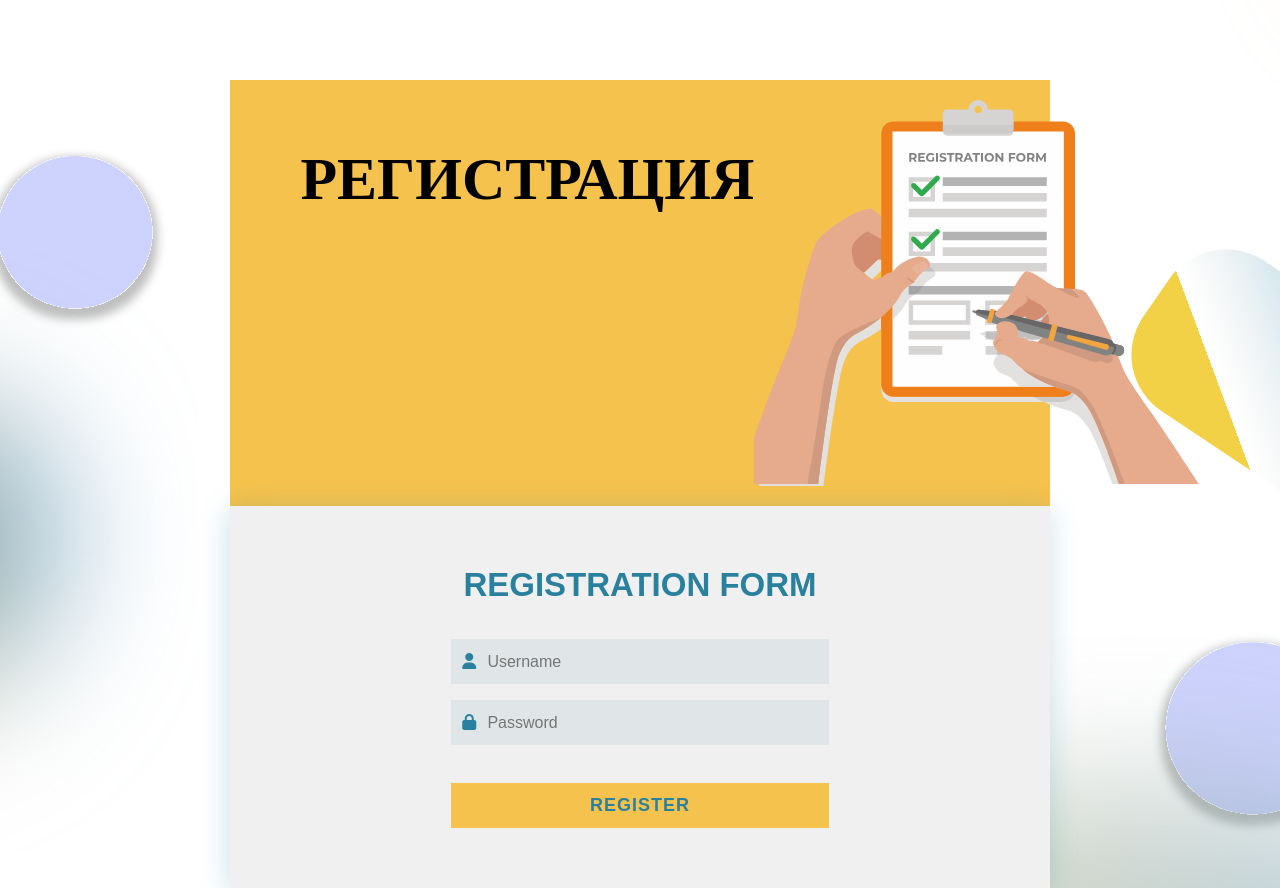
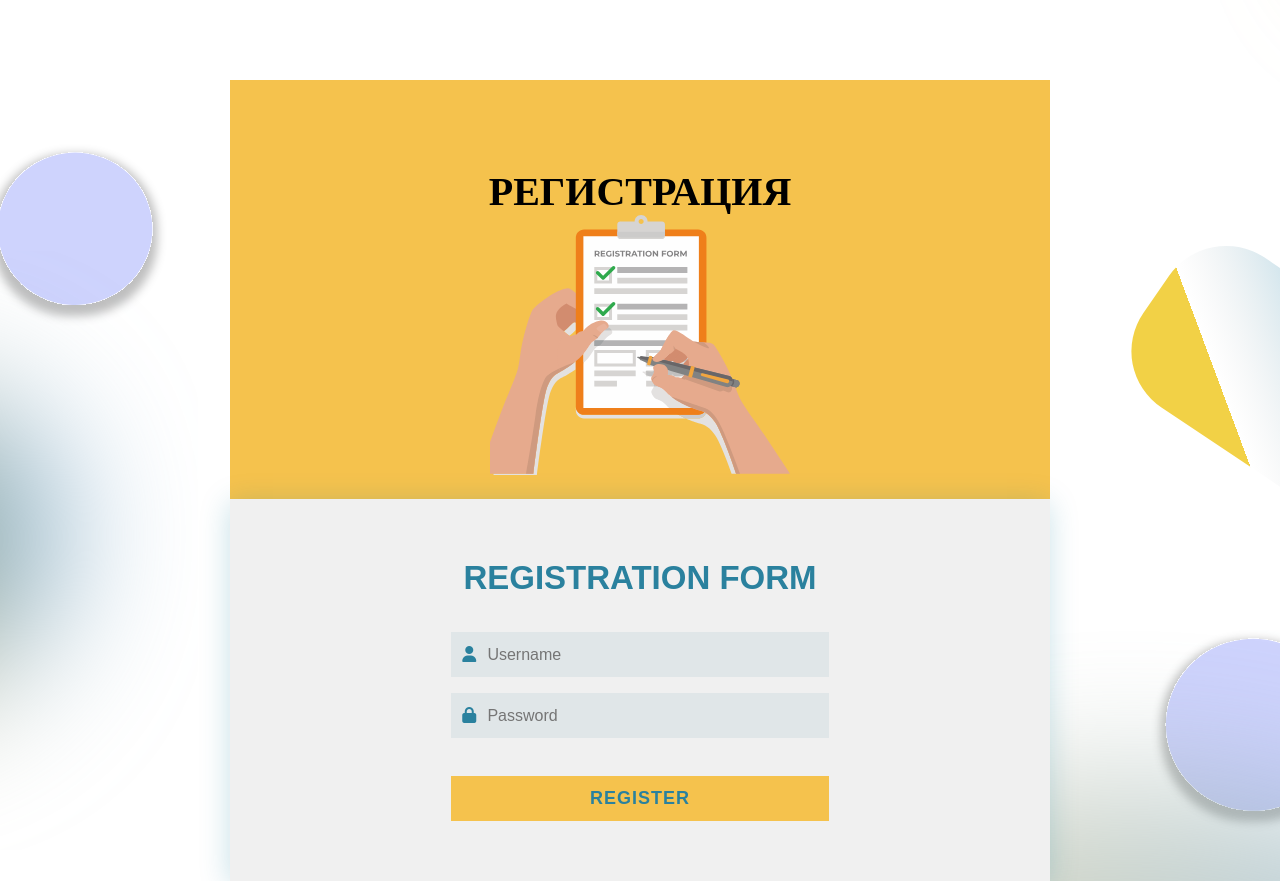
Before and after one commit to asadbek204/Team-1, a Django app: page / in a window 1280 px wide. Run offline with Django 5.2, Linux system fonts and the light colour scheme.

Commit message:
ready experts registartion

```diff
--- a/assets/main/css/main.css
+++ b/assets/main/css/main.css
@@ -54,6 +54,17 @@ body {
     font-family: var(--title);
 }
 
+@media (max-width: 1524px) {
+    .yellow-box {
+        display: block;
+        text-align: center;
+    }
+
+    .yellow-box .title h1 {
+        font-size: 40px;
+    }
+}
+
 .yellow-box img {
     max-width: 100%;
     height: auto;
@@ -61,6 +72,12 @@ body {
 
 .main-text {
     padding: 25px 70px;
+}
+
+@media (max-width: 1524px) {
+    .yellow-box img {
+        width: 300px;
+    }
 }
 
 .bg-img {
@@ -156,7 +173,7 @@ body {
     visibility: hidden;
     opacity: 0;
     transition: 0.5s;
-    width: 40%;
+    width: 50%;
     text-align: center;
     padding: 60px 32px;
     margin: 0 auto;
--- a/templates/exp_reg.html
+++ b/templates/exp_reg.html
@@ -27,7 +27,7 @@
                 <div class="title">
                     <h1 id="register-text">РЕГИСТРАЦИЯ</h1>
                 </div>
-                <img src="{% static 'main/img/registration.svg' %}" alt="" width="457" height="459">
+                <img src="{% static 'main/img/registration.svg' %}" alt="">
             </div>
             <div class="content">
                 <div class="title">Registration Form</div>
```
Also changed, not shown: 1 other file.
